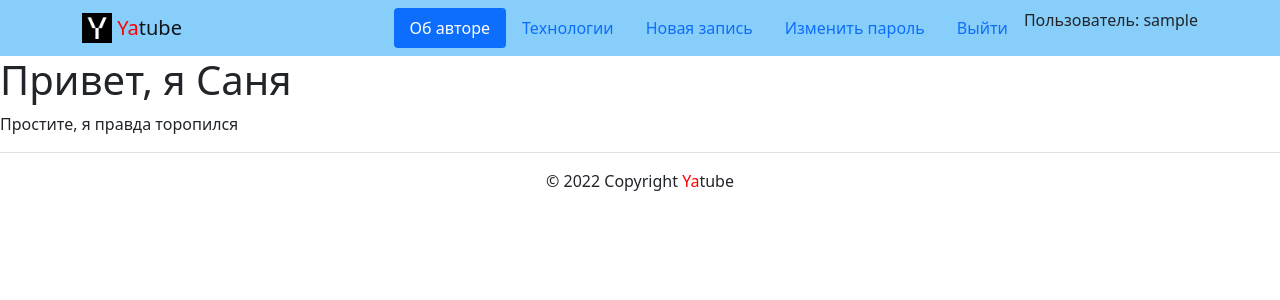
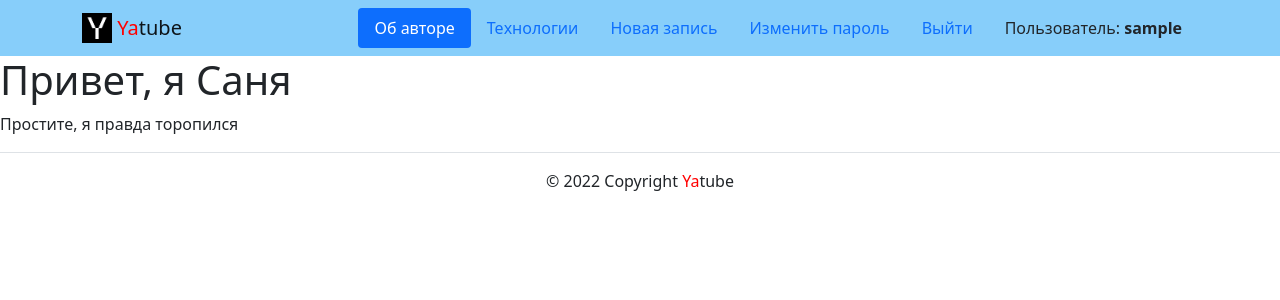
Before and after one commit to Saubon/hw03_forms, a Django app: page /about/author/ in a window 1280 px wide. Shown: the top 300 px of the page. Run offline with Django 3.2, Linux system fonts and the light colour scheme; the visitor is signed in with stand-in values (Sample User, id 1); some libraries are stand-ins or nearby versions.

Commit message:
Отцентрировал имя пользователя в хэдере

```diff
--- a/yatube/templates/includes/header.html
+++ b/yatube/templates/includes/header.html
@@ -42,7 +42,9 @@
                   href="{% url 'users:logout' %}"> Выйти </a>
             </li>
 
-            <li> Пользователь: {{ user.username }} </li>
+            <li class="nav-link link-dark">
+              Пользователь: <b> {{ user.username }} </b>
+            </li>
 
         {% else %}
 
```
